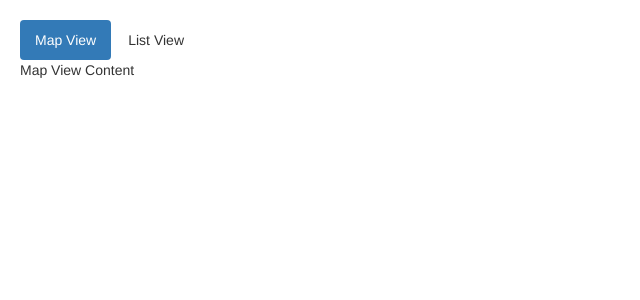
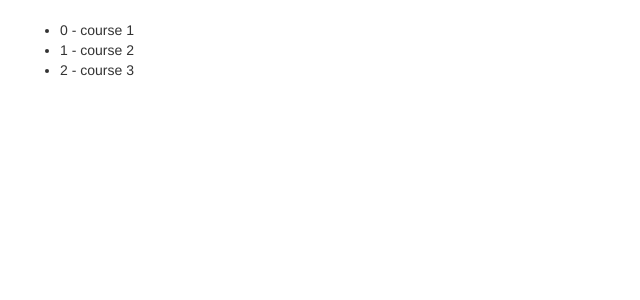
Before and after one commit to Maharoz/Angular-Introductory-Project, an Angular app: page / in a window 1280 px wide. Shown: the top 300 px of the page, without its empty margins (0-640 px from the left). Built offline with nearby package versions, Linux system fonts and the light colour scheme.

Commit message:
ng for demonstrated

```diff
--- a/src/app/app.component.html
+++ b/src/app/app.component.html
@@ -1,14 +1,7 @@
 <link rel="stylesheet" href="https://maxcdn.bootstrapcdn.com/bootstrap/3.3.7/css/bootstrap.min.css">
 
-<ul class="nav nav-pills">
-
-    <li [class.active]="viewMode == 'map'"><a (click)="viewMode='map'">Map View</a></li>
-    <li [class.active]="viewMode == 'list'"><a (click)="viewMode='list'">List View</a></li>
+<ul>
+    <li *ngFor="let course of courses; index as i">
+       {{i}} - {{ course.name }}
+    </li>
 </ul>
-
-
-<div [ngSwitch]="viewMode">
-    <div *ngSwitchCase="'map'">Map View Content</div>
-    <div  *ngSwitchCase="'list'">List View Content</div>
-    <div *ngSwitchDefault>Otherwise</div>
-</div>
--- a/src/app/app.component.ts
+++ b/src/app/app.component.ts
@@ -7,5 +7,9 @@
   styleUrls: ['./app.component.css']
 })
 export class AppComponent {
-viewMode = 'map';
+courses=[
+  {id:1 , name:'course 1'},
+  {id:2 , name:'course 2'},
+  {id:3 , name:'course 3'}
+];
 }
```
